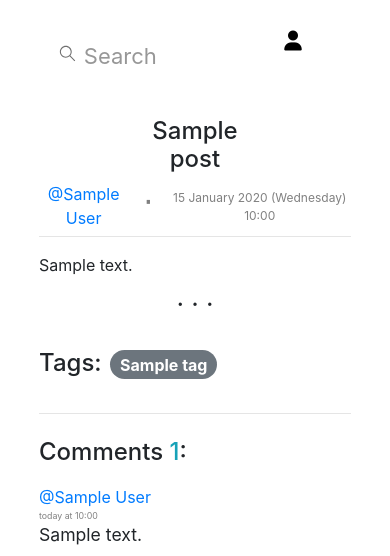
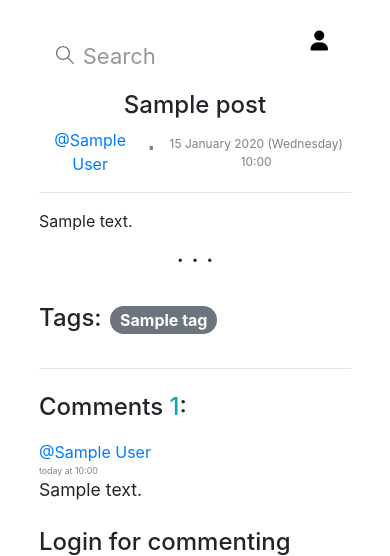
Before and after one commit to FirstShanti/Knots-link, a Flask app: a page that uses templates/base.html in a window 390 px wide. Shown: the top 556 px of the page. Run offline with Flask 2, Linux system fonts and the light colour scheme; tables that the repository leaves empty hold one stand-in row (values such as "Sample post"); some libraries are stand-ins or nearby versions.

Commit message:
update style for responsive

```diff
--- a/static/css/style.css
+++ b/static/css/style.css
@@ -23,19 +23,34 @@
 .post-info {
 	display: inline-flex;
 	text-align: center;
-	margin: -10px;
+/*	margin: -10px;*/
 }
 
 .post-body {
 	margin-left: 10%;
 	margin-right: 10%;
+	text-align: justify;
+}
+
+.post-index {
+	margin-left: 10%;
+	margin-right: 10%;
 }
 /* анимация отображения блока logout */
 .post-body img {
-	display: block;
+	/*display: block;
 	margin: auto;
-	width: 100% !important;
+	width: 100% !important;*/
+	max-width: 40rem;
 }
+
+img:hover {
+	/*display: block;
+	margin: auto;
+	width: 100% !important;*/
+	max-width: 100%;
+}
+
 .post-title-author {
 	color: blue;
 	margin-right: 5px;
@@ -51,7 +66,6 @@
 }
 
 .post-title-sep-dot {
-	color: gray;
 	color: gray;
 	font-size: 2rem;
 	line-height: initial;
@@ -136,7 +150,10 @@
 	box-shadow: 0 0 20px rgba(102, 204, 153) !important;
 }
 
-.post_container:hover .posts_body {
+.posts-index {
+	color: gray;
+}
+.post_container:hover .posts-index {
 	color: black;
 	/*text-shadow: 0 0 3px rgba(102, 204, 153);*/
 }
@@ -364,12 +381,12 @@
 
 #header_inner {
 	position: inherit;
-	margin: auto;
-	padding: 10px 58px 8px;
+    margin-left: 5%;
+    margin-right: 5%;
+    /* padding: 10px 58px 8px; */
     height: auto;
-	display: block;
+    /* display: flex; */
     padding-top: 5%;
-	padding-bottom: 2%;
 }
 
 .search-container{
@@ -548,18 +565,20 @@ button:focus {
 
 .navbar {
 	float: right;
+	position: inherit;
 }
 
 .content_title {
 	margin-top: 5%;
-/*	margin-left: 10%;
-	margin-right: 10%;*/
-    display: flex;
+	display: block;
 	align-items: center;
 	justify-content: center;
+	margin-left: 10%;
+	margin-right: 10%;
+	text-align: center;
 }
 
-@media only screen and (max-device-width: 812px) and (min-device-width: 320px) {
+@media only screen and (max-width: 999px) and (min-width: 320px) {
 	.post_container {
 		width: 100%;
 		height: 200px;
@@ -572,12 +591,14 @@ button:focus {
 	}
 	.post-main-container {
 		display: block;
+		margin-top: 3.5rem;
 	}
 	#header_inner {
-		display: inline-flex !important;
-		display: inline-flex !important;
+/*		display: inline-flex !important;
+		display: inline-flex !important;*/
 		padding-top: 7% !important;
-		padding-left: 20px !important;
+		padding-bottom: 2%;
+		/*padding-left: 20px !important;*/
 	}
 	.show_all {
 		display: none;
@@ -593,23 +614,41 @@ button:focus {
 		display: none;
 	}
 	.navbar {
-		margin-right: -50%;
+/*		margin-right: -50%;*/
 		flex-wrap: none !important;
+		position: absolute !important;
+		margin-left: 60%;
 	}
 	.post-content-title {
-		display: inline-flex;
+		display: contents;
 		flex-wrap: wrap;
 		margin-left: 20px;
 		margin-right: 20px;
 	}
 	.post_content_title_h1 {
 		font-size: 1.5rem !important;
+		margin-top: 2.5rem;
 	}
 	.login-box {
 		box-shadow: none !important;
 		padding: 2%;
 		border-radius: none !important;
 	}
+	.post-body img {
+		-webkit-fill-available;
+	}
+	.post-body img:active {
+		max-width: max-content;
+	}
+	.post-body {
+		text-align: left;
+	}
+	.post-body-content {
+		text-align: justify;
+	}
+}
+.post_paragraph {
+	text-align: left;
 }
 
 .with_user {
@@ -667,6 +706,7 @@ a.nav-link:active {
 .post-body-content table {
 	width: auto !important;
 	word-break: break-word;
+	text-align: justify;
 }
 
 .comments {
@@ -694,3 +734,9 @@ a.nav-link:active {
 .form-group {
 	text-align: center;
 }
+/*
+@media only screen and (max-width: 414px) (min-width: 320px){
+	#header_inner {
+		display: inline-flex !important;
+	}
+}*/
```
Lines whose indentation alone changed are shown as unchanged.
